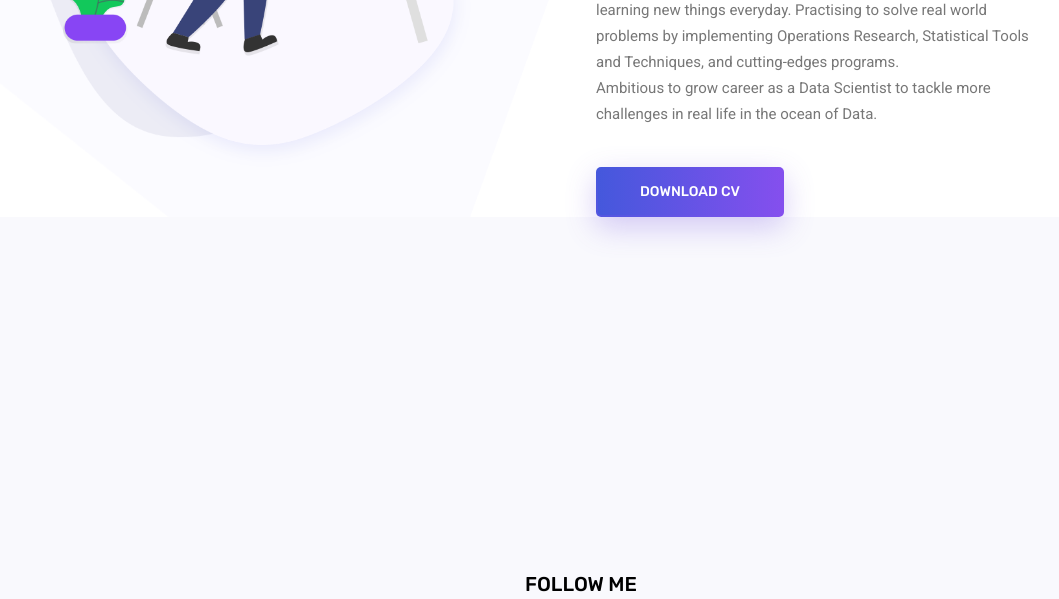
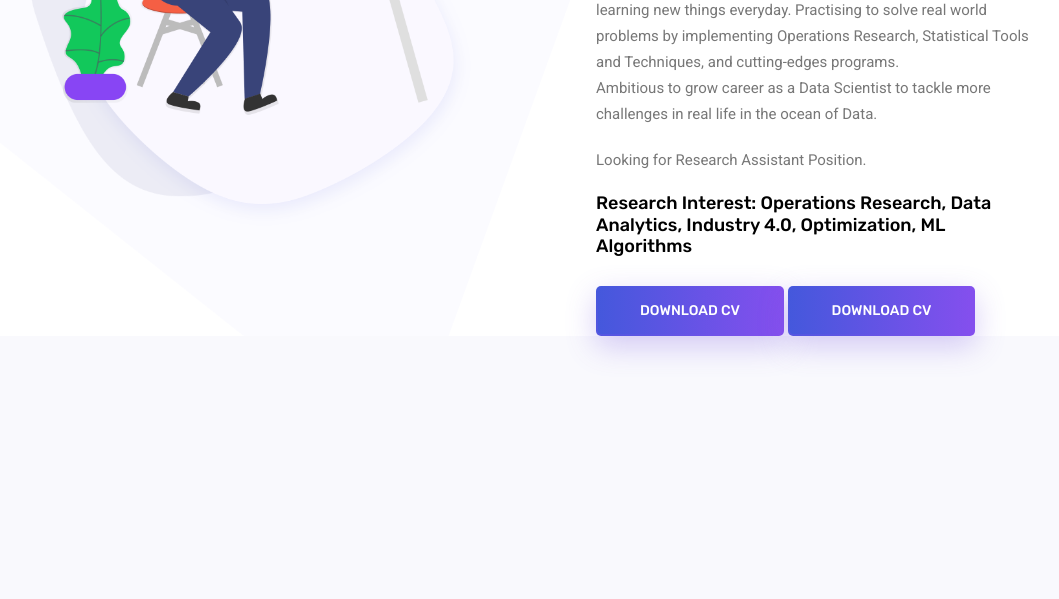
Before and after one commit to KamruzzamanSelim/portfolio, a plain HTML site: page index.html in a window 1280 px wide. Shown: the part 1121-1720 px from the top of the page, without its empty margins (59-1118 px from the left). Drawn offline with Linux system fonts and the light colour scheme; some packages are replaced by stand-ins of ours.

Commit message:
Update index.html

```diff
--- a/index.html
+++ b/index.html
@@ -105,6 +105,13 @@
 							Practising to solve real world problems by implementing Operations Research, Statistical Tools and Techniques, and cutting-edges programs. <br>
 							Ambitious to grow career as a Data Scientist to tackle more challenges in real life in the ocean of Data.
 						</p>
+						<p>
+							Looking for Research Assistant Position.
+						</p>
+						<h4>
+							Research Interest: Operations Research, Data Analytics, Industry 4.0, Optimization, ML Algorithms
+						</h4>
+						<a class="primary_btn" href="CV.pdf"><span>Download CV</span></a>
 						<a class="primary_btn" href="CV.pdf"><span>Download CV</span></a>
 					</div>
 				</div>
```
